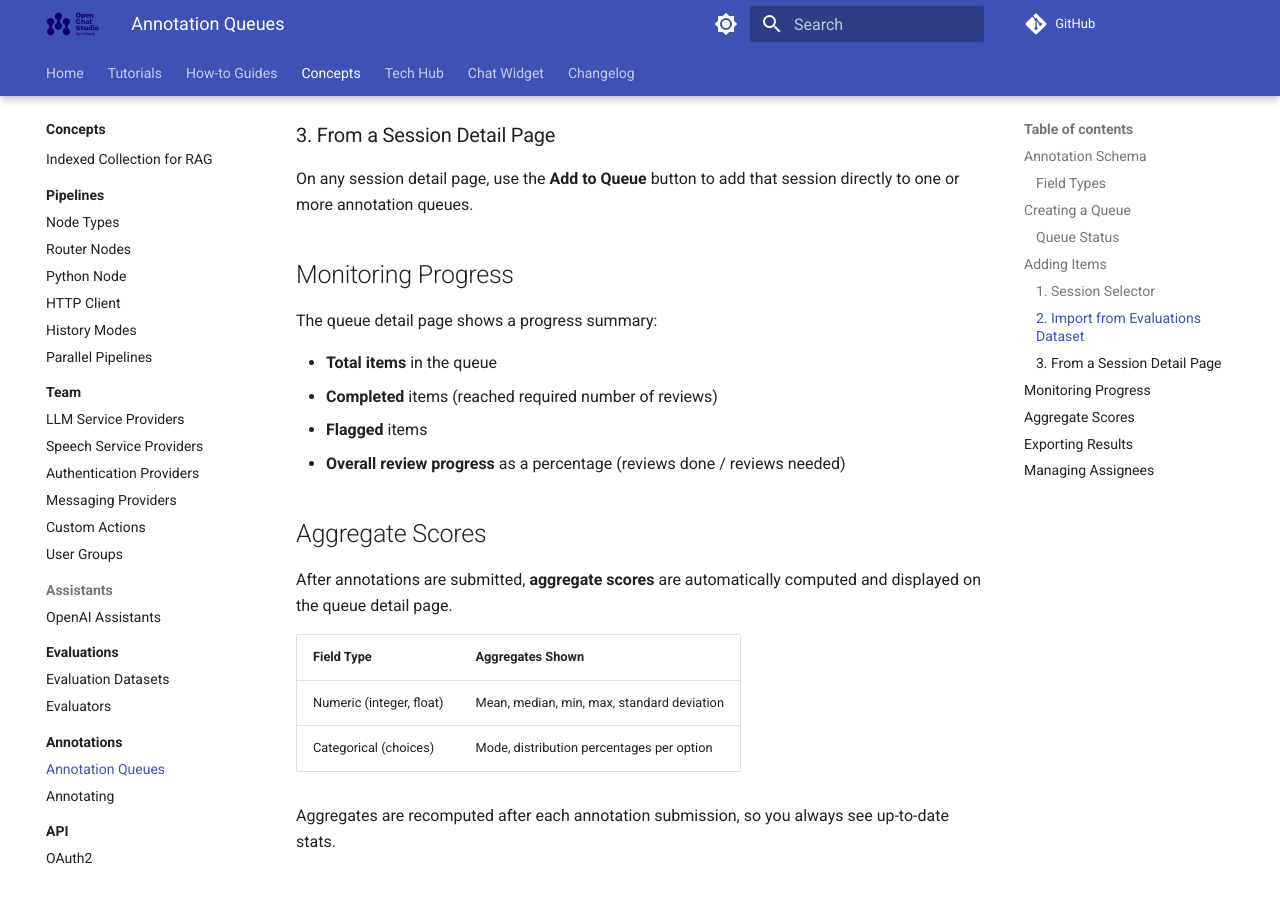
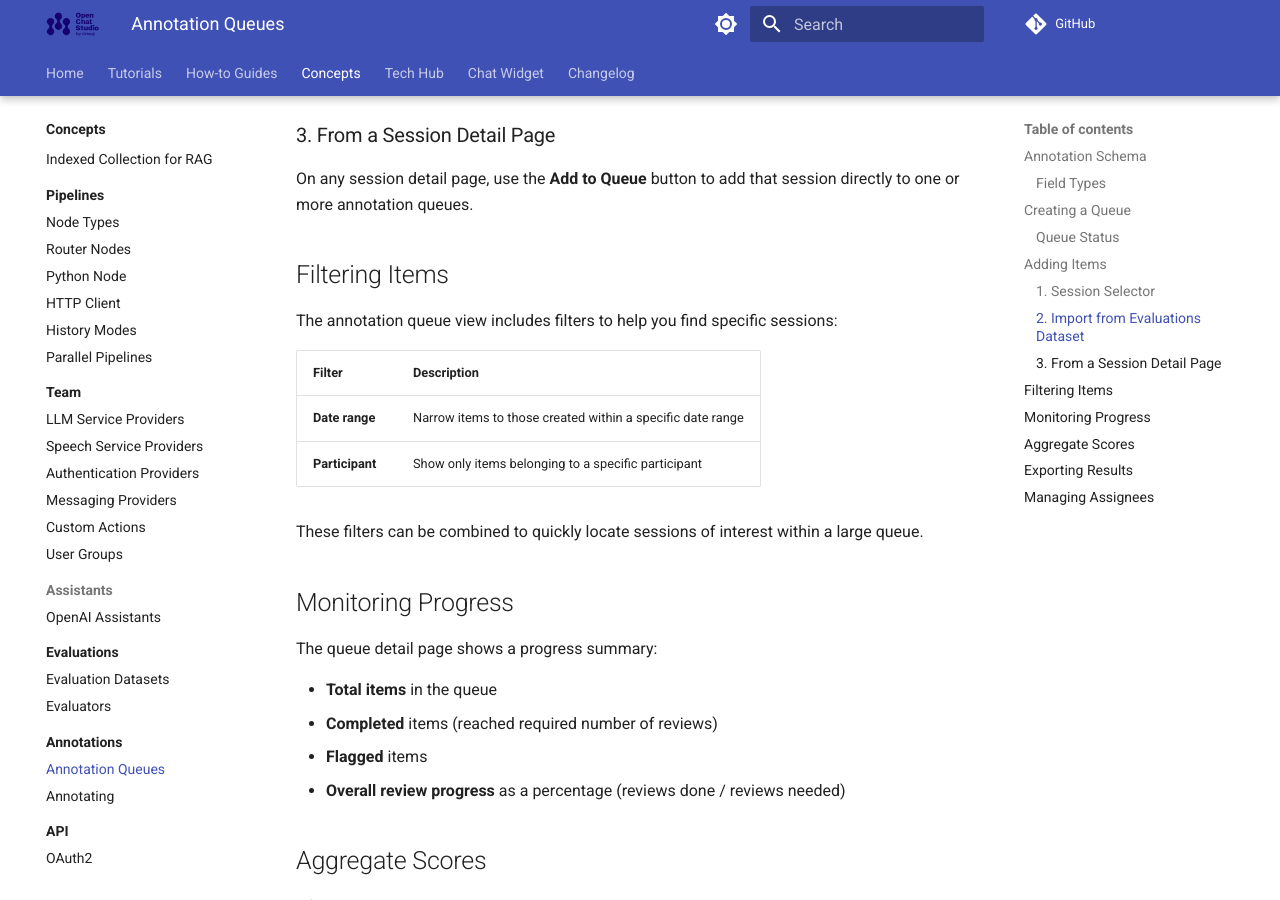
Before and after one commit to dimagi/open-chat-studio-docs, an MkDocs documentation site: the page built from docs/concepts/annotations/queues.md, in a window 1280 px wide and 900 px high, scrolled down 2631 px. Built offline with MkDocs 1.6.1 and Material for MkDocs 9.7.7, drawn with Linux system fonts in a browser that asks for light colours; a script that is not in the unit is left out; comment, search, counter and statistics services are not loaded.

Commit message:
update changelog and docs from OCS PR #3151

```diff
--- a/docs/concepts/annotations/queues.md
+++ b/docs/concepts/annotations/queues.md
@@ -76,6 +76,17 @@ Click **Import from Dataset** on the queue detail page to add sessions from an e
 
 On any session detail page, use the **Add to Queue** button to add that session directly to one or more annotation queues.
 
+## Filtering Items
+
+The annotation queue view includes filters to help you find specific sessions:
+
+| Filter | Description |
+|--------|-------------|
+| **Date range** | Narrow items to those created within a specific date range |
+| **Participant** | Show only items belonging to a specific participant |
+
+These filters can be combined to quickly locate sessions of interest within a large queue.
+
 ## Monitoring Progress
 
 The queue detail page shows a progress summary:
```
Also changed, not shown: docs/changelog.md (+3 -0 lines).
